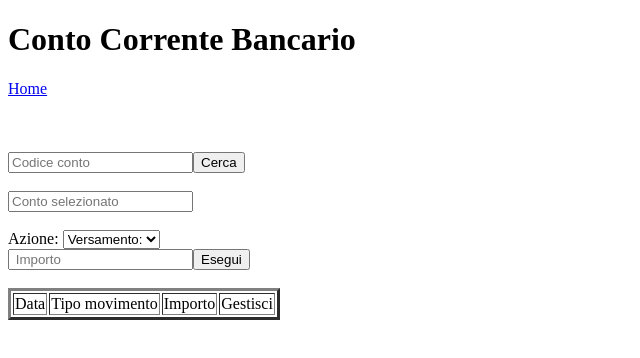
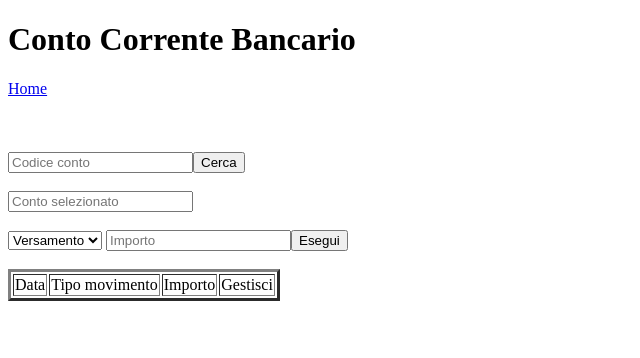
Before and after one commit to luca-lezzerini/conto-corrente-bancario-s, an Angular app in the folder conto-corrente-bancario-s-client/: page /app-movimenta-cc in a window 1280 px wide. Shown: the top 358 px of the page, without its empty margins (0-640 px from the left). Built offline with nearby package versions, Linux system fonts and the light colour scheme.

Commit message:
modifica della combo box

```diff
--- a/conto-corrente-bancario-s-client/src/app/movimenta-cc/movimenta-cc.component.html
+++ b/conto-corrente-bancario-s-client/src/app/movimenta-cc/movimenta-cc.component.html
@@ -7,14 +7,13 @@
 <input type="text" placeholder="Conto selezionato" readonly [(ngModel)]="contoSelezionato">
 <br> <br>
 
-<form name="form1" id="form1" action="/action_page.php">
-  Azione: <select name="subject" id="subject">
-    <option value="">Versamento:</option>
-    <option value="">Prelievo:</option>
-    <option value="">Bonifico:</option>
-  </select>
-</form>
-<input type="text" placeholder=" Importo" [(ngModel)]=" importo">
+<select name="profile" [(ngModel)]="tipoMovimento">
+  <option ngValue="V">Versamento</option>
+  <option ngValue="B">Bonifico</option>
+  <option ngValue="P">Prelievo</option>
+</select>
+{{ contoSelezionato }}
+<input type="text" placeholder="Importo" [(ngModel)]="importo">
 <button (click)="esegui()">Esegui</button>
 <br><br>
 <table border=3px>
--- a/conto-corrente-bancario-s-client/src/app/movimenta-cc/movimenta-cc.component.ts
+++ b/conto-corrente-bancario-s-client/src/app/movimenta-cc/movimenta-cc.component.ts
@@ -12,7 +12,7 @@ import { RicercaContoCorrenteDto } from '../dto/ricerca-conto-corrente-dto';
   styleUrls: ['./movimenta-cc.component.css']
 })
 export class MovimentaCcComponent implements OnInit {
-
+  tipoMovimento = "V";
   codiceConto = "";
   importo = "";
   contoSelezionato = "";
```
Also changed, not shown: 1 other file (tests, documents, lock files or other folders).
